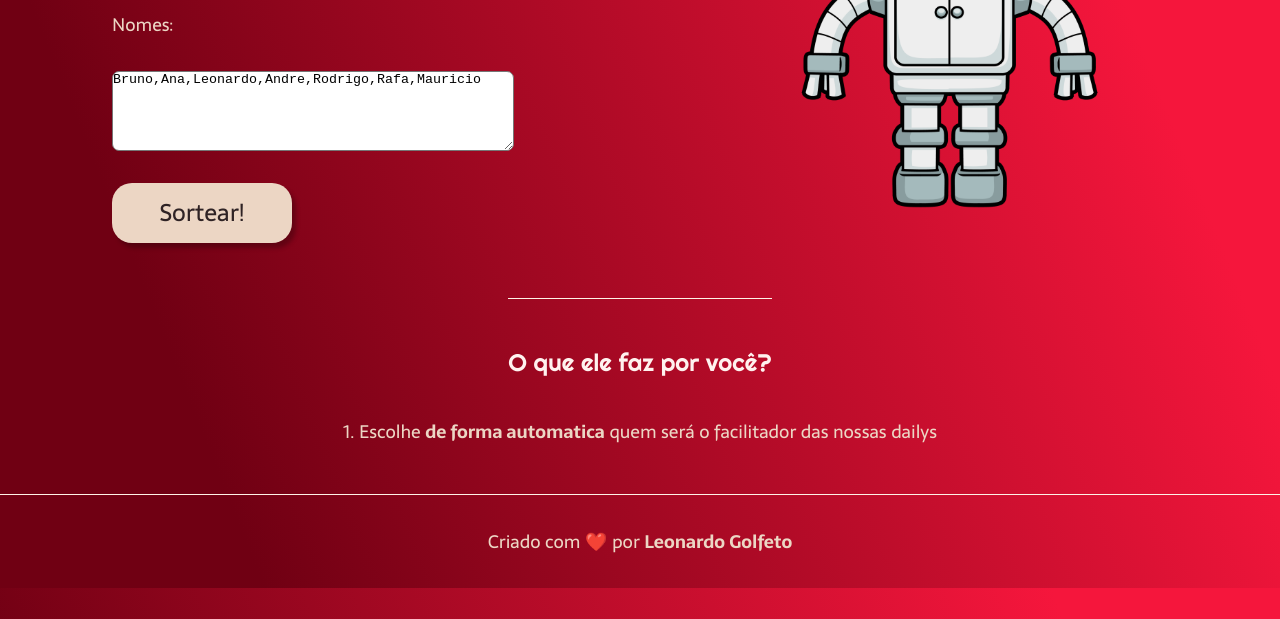
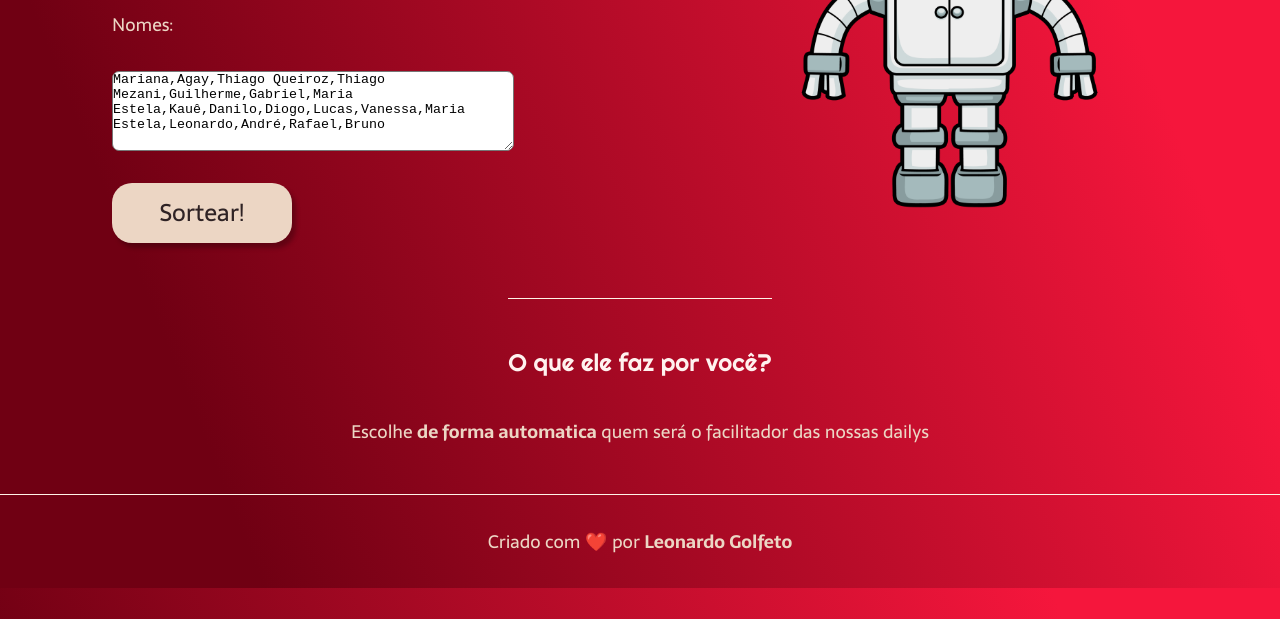
Before and after one commit to leonardogolfeto/daily-chooser, a plain HTML site: page index.html in a window 1280 px wide. Shown: the part 181-800 px from the top of the page. Drawn offline with Linux system fonts and the light colour scheme.

Commit message:
Update index.html

```diff
--- a/index.html
+++ b/index.html
@@ -24,7 +24,7 @@
 
     <section class="conteudo-secundario">
       <h3 class="conteudo-secundario-titulo">O que ele faz por você?</h3>
-      <p class="conteudo-secundario-paragrafo">1. Escolhe <strong>de forma automatica</strong> quem será o facilitador das nossas dailys</p>
+      <p class="conteudo-secundario-paragrafo">Escolhe <strong>de forma automatica</strong> quem será o facilitador das nossas dailys</p>
     </section>
   </main>
 
@@ -37,7 +37,7 @@
 <script>
  function carregar() {
     let element = document.getElementById("area")
-    element.value = "Bruno,Ana,Leonardo,Andre,Rodrigo,Rafa,Mauricio"
+    element.value = "Mariana,Agay,Thiago Queiroz,Thiago Mezani,Guilherme,Gabriel,Maria Estela,Kauê,Danilo,Diogo,Lucas,Vanessa,Maria Estela,Leonardo,André,Rafael,Bruno"
   }
 
   function sortear(){
```
